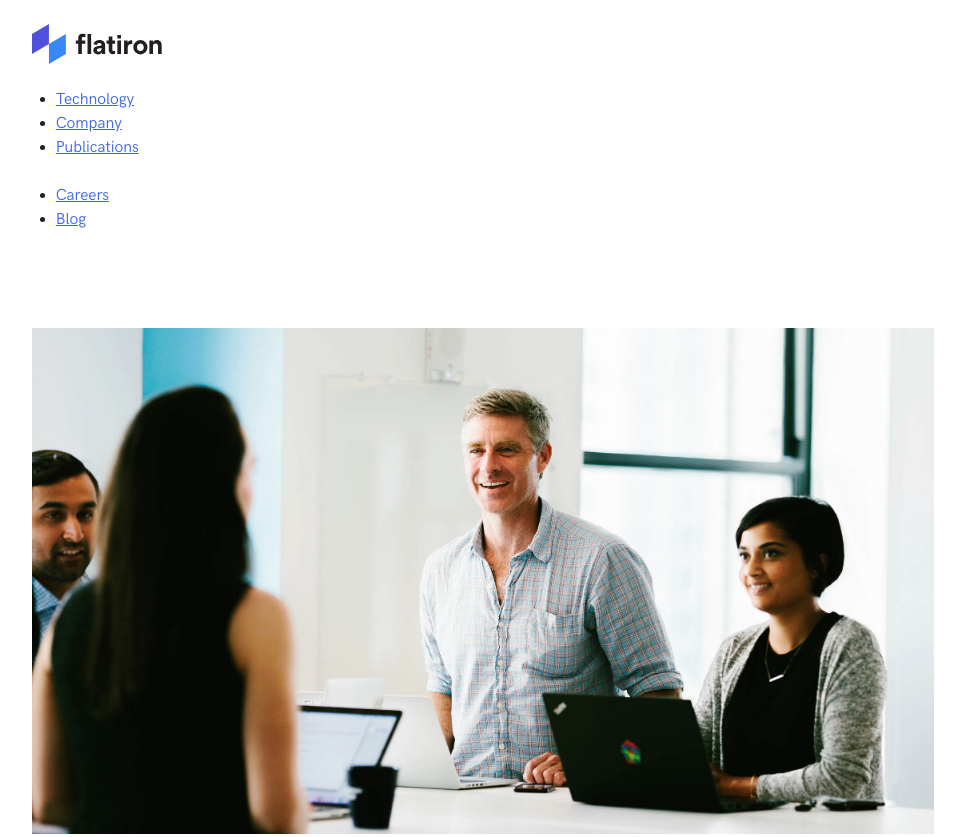
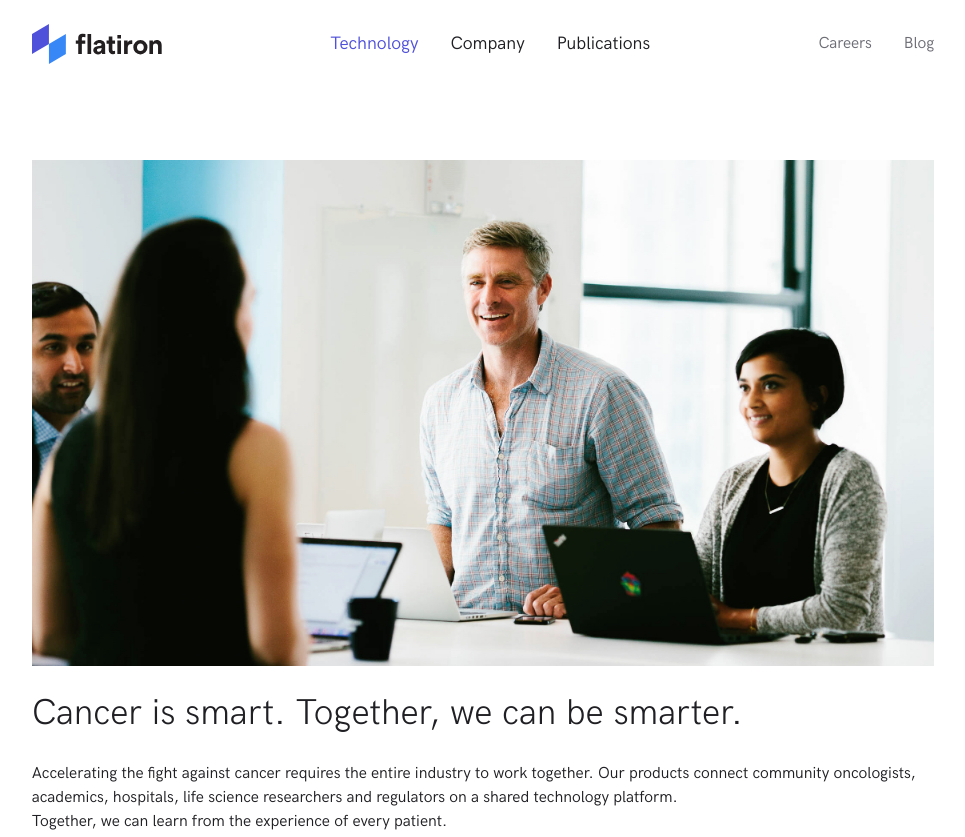
Before and after one commit to mct-ui/responsive-design-DauweQuinten, a plain HTML site: page index.html in a window 1280 px wide. Shown: the top 837 px of the page, without its empty margins (157-1122 px from the left). Drawn offline with Linux system fonts and the light colour scheme; files whose address does not match are found by name.

Commit message:
added all kind of shit

```diff
--- a/css/screen.css
+++ b/css/screen.css
@@ -347,6 +347,17 @@ a:focus {
   align-content: space-between;
 }
 
+/*
+    Objects: List
+    ---
+    Small reusable object to remove default list styling from lists
+*/
+
+.o-list {
+  list-style: none;
+  padding: 0;
+}
+
 /*------------------------------------*\
   #COMPONENTS
 \*------------------------------------*/
@@ -368,6 +379,73 @@ a:focus {
 @media (min-width: 768px) {
   .c-logo {
     height: 40px;
+  }
+}
+
+/*
+    Component: Nav
+    ---
+    Main navigation of the site
+*/
+
+.c-nav {
+  font-size: 18px;
+  line-height: 24px;
+}
+
+.c-nav--meta {
+  font-size: 16px;
+}
+
+.c-nav__link {
+  display: block;
+  text-decoration: none;
+  padding: 8px 0;
+}
+
+.c-nav__link,
+.c-nav__link:visited,
+.c-nav__link:active {
+  color: #202024;
+}
+
+.c-nav__link--meta,
+.c-nav__link--meta:visited,
+.c-nav__link--meta:active {
+  color: #6c6c75;
+}
+
+.c-nav__link.is-active,
+.c-nav__link:hover,
+.c-nav__link:focus {
+  color: #5051db;
+}
+
+@media (min-width: 768px) {
+  .c-nav__list {
+    display: flex;
+    gap: 32px;
+  }
+}
+
+/*
+    Component: header
+    ---
+    Main header of the website
+*/
+
+.c-header__nav {
+  display: none;
+}
+
+@media (min-width: 992px) {
+  .c-header {
+    display: flex;
+    justify-content: space-between;
+  }
+
+  .c-header__nav {
+    display: block;
   }
 }
 
--- a/index.html
+++ b/index.html
@@ -17,6 +17,8 @@
   <body>
     <header class="o-row">
       <div class="o-container">
+        <div class="c-header">
+          <div class="c-header__logo">
             <h1 class="c-logo">
               <svg
                 class="c-logo__symbol"
@@ -37,19 +39,35 @@
                 />
               </svg>
             </h1>
-        <nav>
-          <ul>
-            <li><a href="#!">Technology</a></li>
-            <li><a href="#!">Company</a></li>
-            <li><a href="#!">Publications</a></li>
+          </div>
+          <div class="c-header__nav">
+            <nav class="c-nav">
+              <ul class="o-list c-nav__list">
+                <li class="c-nav__item">
+                  <a class="c-nav__link is-active" href="#!">Technology</a>
+                </li>
+                <li class="c-nav__item">
+                  <a class="c-nav__link" href="#!">Company</a>
+                </li>
+                <li class="c-nav__item">
+                  <a class="c-nav__link" href="#!">Publications</a>
+                </li>
               </ul>
             </nav>
-        <nav>
-          <ul>
-            <li><a href="#!">Careers</a></li>
-            <li><a href="#!">Blog</a></li>
+          </div>
+          <div class="c-header__nav">
+            <nav class="c-nav c-nav--meta">
+              <ul class="o-list c-nav__list">
+                <li class="c-nav__item">
+                  <a class="c-nav__link c-nav__link--meta" href="#!">Careers</a>
+                </li>
+                <li class="c-nav__item">
+                  <a class="c-nav__link c-nav__link--meta" href="#!">Blog</a>
+                </li>
               </ul>
             </nav>
+          </div>
+        </div>
       </div>
     </header>
     <section class="o-row o-row--lg">
```
Lines whose indentation alone changed are shown as unchanged.
